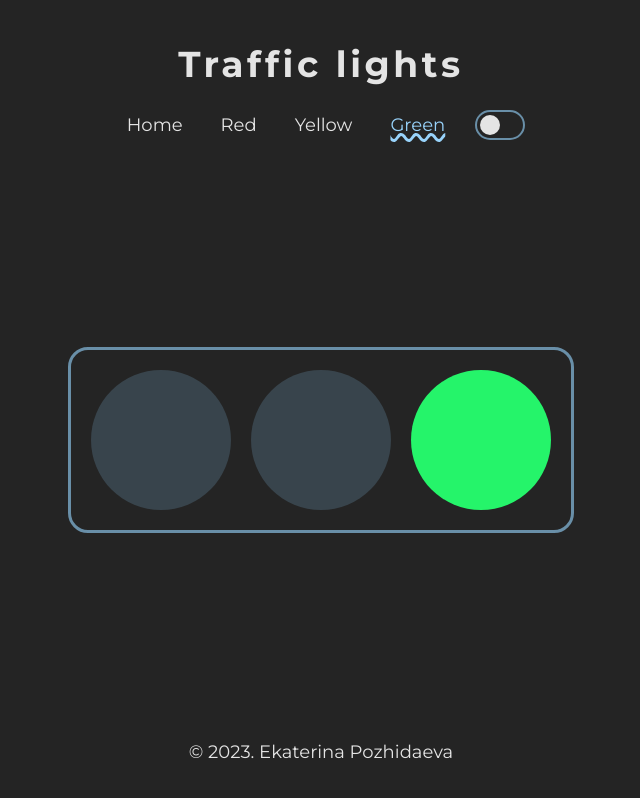
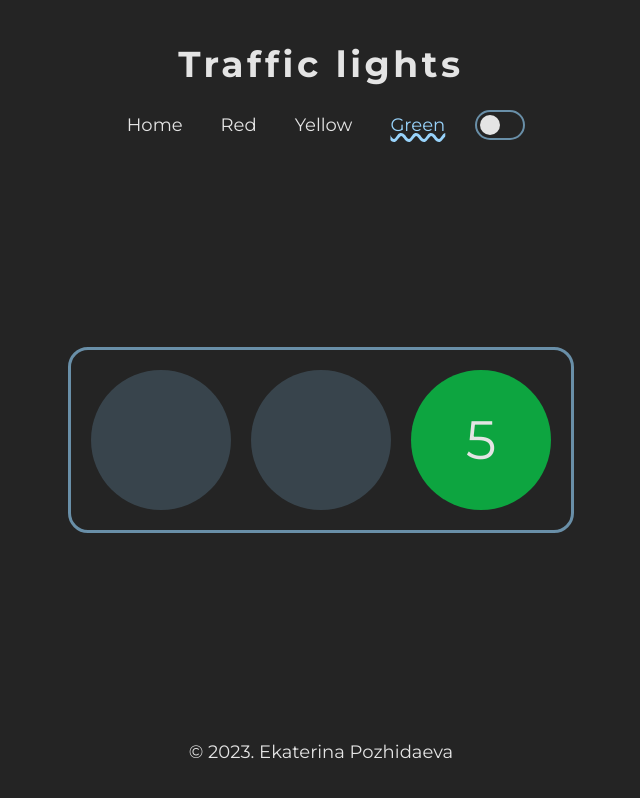
Before and after one commit to kateworks/react-traffic-lights, a React (Create React App) app: page /green in a window 1280 px wide. Shown: the whole page, without its empty margins (319-959 px from the left). Built offline with nearby package versions, Linux system fonts and the light colour scheme.

Commit message:
feat: add blinking to traffic colors

```diff
--- a/src/components/TrafficLights/TrafficLights.jsx
+++ b/src/components/TrafficLights/TrafficLights.jsx
@@ -1,5 +1,6 @@
+import { useEffect, useState } from 'react';
 import styles from './TrafficLights.module.css';
-import { LIGHTS } from '../../utils/const';
+import { LIGHTS, DURATIONS } from '../../utils/const';
 
 const { red, yellow, green } = LIGHTS;
 
@@ -10,13 +11,35 @@ const colorClasses = {
 };
 
 function TrafficColor({ color = '', isActive = false }) {
+  const [ duration, wink ] = DURATIONS[color] || [ 0, 0 ];
+  const [ count, setCount ] = useState(duration);
+
+  useEffect(() => {
+    let timerId;
+
+    if (count > 0) {
+      timerId = setTimeout(() => {
+        setCount((x) => (x - 1));
+      }, 1000);
+    }
+
+    return () => {
+      if (timerId) clearTimeout(timerId);
+    }
+
+  }, [count]);
+
+  const colorClass = colorClasses[color] || '';
+  const blinkClass = (count > 0) && (count <= wink) && (isActive) ? 'blink' : '';
+
   if (!isActive) {
     return <div className={styles.lights__color} />
   }
 
-  const colorClass = colorClasses[color] || '';
   return (
-    <div className={`${styles.lights__color} ${colorClass}`}></div>
+    <div className={`${styles.lights__color} ${colorClass} ${blinkClass}`}>
+      <time className={styles.lights__time}>{count}</time>
+    </div>
   );
 }
 
--- a/src/components/TrafficLights/TrafficLights.module.css
+++ b/src/components/TrafficLights/TrafficLights.module.css
@@ -8,11 +8,15 @@
 }
 
 .lights__color {
+  display: flex;
+  align-items: center;
+  justify-content: center;
   width: 140px;
   height: 140px;
   background-color: var(--color-frame);
   border-radius: 50%;
   opacity: 0.3;
+  font-size: 0;
 }
 
 .lights__color_red {
@@ -28,6 +32,12 @@
 .lights__color_green {
   background-color: var(--color-green);
   opacity: 1;
+}
+
+.lights__time {
+  font-size: 3rem;
+  font-weight: 500;
+  color: var(--color-white);
 }
 
 @media screen and (max-width: 700px) {
@@ -49,6 +59,10 @@ screen and (max-width: 400px) and (orientation: portrait) {
     width: 90px;
     height: 90px;
   }
+
+  .lights__time {
+    font-size: 2rem;
+  }
 }
 
 @media screen and (max-width: 400px) and (orientation: portrait) {
--- a/src/index.css
+++ b/src/index.css
@@ -10,8 +10,8 @@
   font-size: 112.5%;
   --color-white: #e4e4e4;
   --color-red: hsl(0, 90%, 55%);
-  --color-yellow: hsl(60, 90%, 55%);
-  --color-green: hsl(140, 90%, 55%);
+  --color-yellow: hsl(60, 83%, 37%);
+  --color-green: hsl(140, 85%, 35%);
   --color-main-bg: #242424;
   --color-text: var(--color-white);
   --color-link: var(--color-white);
@@ -39,7 +39,12 @@ ul {
   list-style: none;
 }
 
-.root {
-  width: 100%;
-  height: 100vh;
+.blink {
+  animation: blinker 0.7s linear infinite;
 }
+
+@keyframes blinker {
+  50% {
+    opacity: 0;
+  }
+}
```
